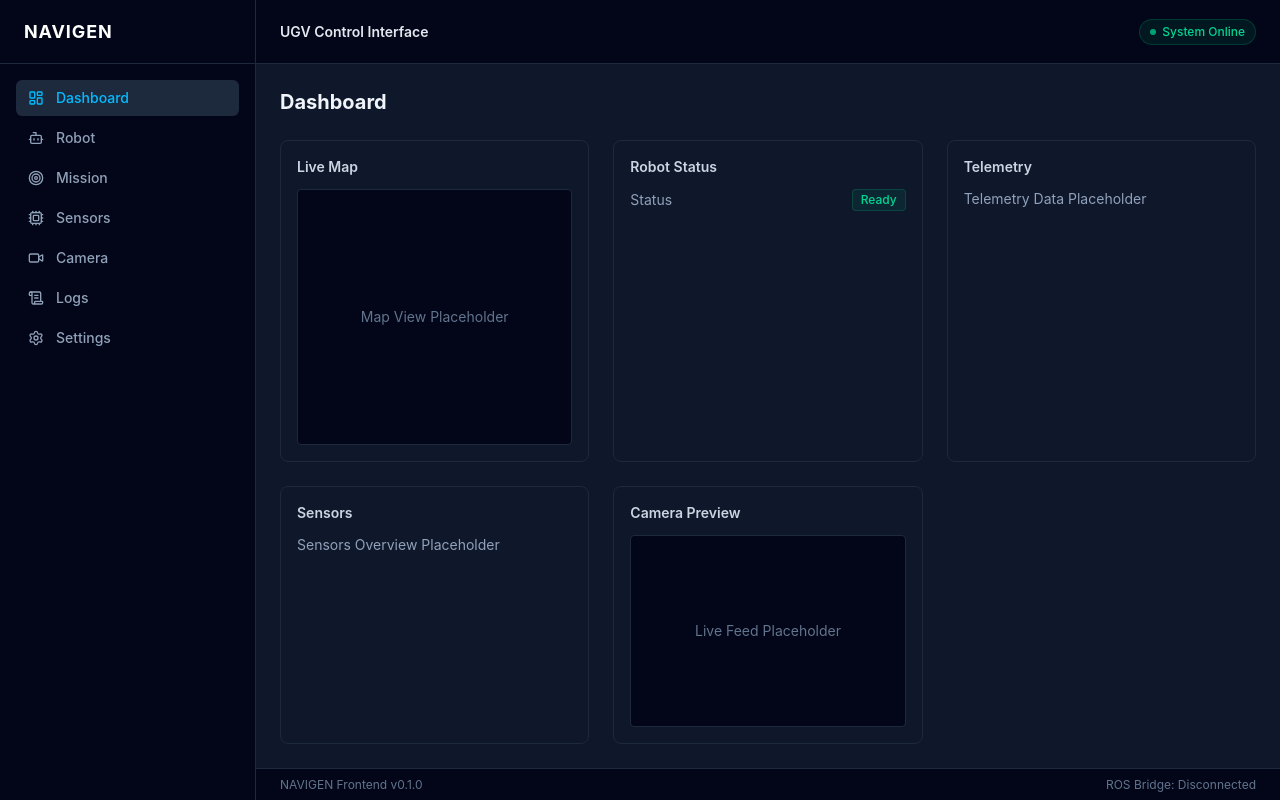
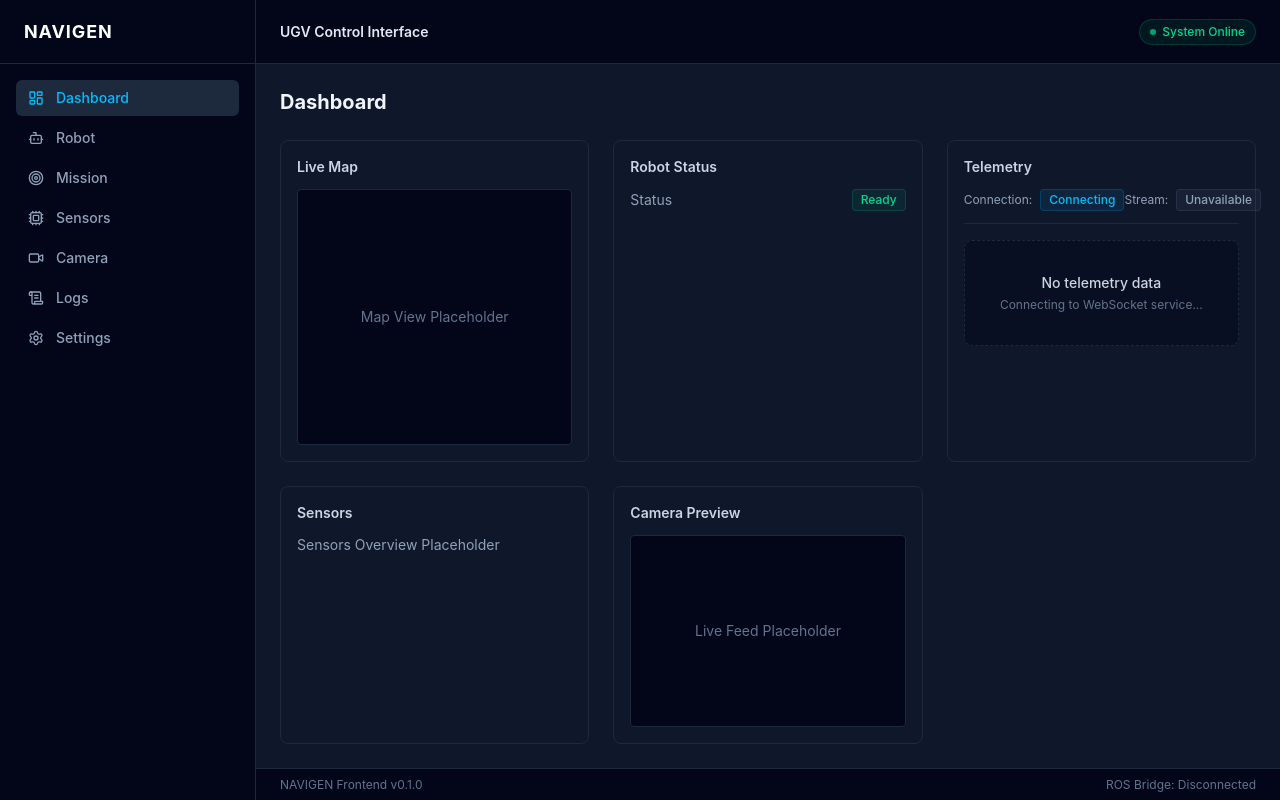
Before and after one commit to Bibek200619/NAVIGEN, a React (Vite) app in the folder web_app/frontend/: page /dashboard in a window 1280 px wide. Built offline with nearby package versions, Linux system fonts and the light colour scheme; no server answers.

Commit message:
feat(web): integrate live telemetry dashboard

```diff
--- a/web_app/frontend/src/components/dashboard/TelemetryPanel.tsx
+++ b/web_app/frontend/src/components/dashboard/TelemetryPanel.tsx
@@ -1,11 +1,123 @@
 import React from 'react';
 import { Panel } from '../common/Panel';
+import { StatusBadge } from '../common/StatusBadge';
+import { useTelemetry } from '../../hooks/useTelemetry';
+import type { WebSocketStatus } from '../../services/websocket';
+
+const getStatusBadgeConfig = (status: WebSocketStatus) => {
+  switch (status) {
+    case 'connected':
+      return { label: 'Connected', variant: 'success' as const };
+    case 'connecting':
+      return { label: 'Connecting', variant: 'info' as const };
+    case 'reconnecting':
+      return { label: 'Reconnecting', variant: 'warning' as const };
+    case 'disconnected':
+    default:
+      return { label: 'Disconnected', variant: 'danger' as const };
+  }
+};
 
 export const TelemetryPanel: React.FC = () => {
+  const { telemetry, status } = useTelemetry();
+  const statusConfig = getStatusBadgeConfig(status);
+
+  const streamBadge = !telemetry
+    ? { label: 'Unavailable', variant: 'default' as const }
+    : telemetry.isStale
+    ? { label: 'Stale', variant: 'warning' as const }
+    : { label: 'Live', variant: 'success' as const };
+
   return (
     <Panel title="Telemetry">
-      <div className="text-sm text-slate-400">
-        Telemetry Data Placeholder
+      <div className="space-y-4">
+        {/* Status header row */}
+        <div className="flex items-center justify-between pb-3 border-b border-slate-800 text-xs">
+          <div className="flex items-center gap-2">
+            <span className="text-slate-400">Connection:</span>
+            <StatusBadge status={statusConfig.label} variant={statusConfig.variant} />
+          </div>
+          <div className="flex items-center gap-2">
+            <span className="text-slate-400">Stream:</span>
+            <StatusBadge status={streamBadge.label} variant={streamBadge.variant} />
+          </div>
+        </div>
+
+        {/* Main telemetry content */}
+        {telemetry === null ? (
+          <div className="py-8 px-4 flex flex-col items-center justify-center text-center bg-slate-950/40 rounded-lg border border-dashed border-slate-800">
+            <span className="text-sm font-medium text-slate-300">No telemetry data</span>
+            <p className="text-xs text-slate-500 mt-1 max-w-xs">
+              {status === 'connected'
+                ? 'Connected to gateway. Waiting for incoming telemetry packets...'
+                : status === 'connecting'
+                ? 'Connecting to WebSocket service...'
+                : status === 'reconnecting'
+                ? 'Connection lost. Attempting to reconnect...'
+                : 'WebSocket disconnected. Telemetry unavailable.'}
+            </p>
+          </div>
+        ) : (
+          <div className="space-y-3">
+            {/* Battery Level */}
+            <div className="p-3 bg-slate-950/60 rounded-md border border-slate-800">
+              <div className="flex items-center justify-between text-xs mb-1.5">
+                <span className="text-slate-400">Battery Level</span>
+                <span className="font-semibold text-slate-200">
+                  {telemetry.batteryLevel !== undefined
+                    ? `${telemetry.batteryLevel.toFixed(1)}%`
+                    : '--'}
+                </span>
+              </div>
+              {telemetry.batteryLevel !== undefined && (
+                <div className="w-full bg-slate-800 rounded-full h-1.5 overflow-hidden">
+                  <div
+                    className={`h-full rounded-full transition-all duration-300 ${
+                      telemetry.batteryLevel > 50
+                        ? 'bg-emerald-500'
+                        : telemetry.batteryLevel > 20
+                        ? 'bg-amber-500'
+                        : 'bg-rose-500'
+                    }`}
+                    style={{
+                      width: `${Math.max(0, Math.min(100, telemetry.batteryLevel))}%`,
+                    }}
+                  />
+                </div>
+              )}
+            </div>
+
+            {/* Velocities grid */}
+            <div className="grid grid-cols-2 gap-3">
+              <div className="p-3 bg-slate-950/60 rounded-md border border-slate-800">
+                <div className="text-xs text-slate-400 mb-1">Linear Velocity</div>
+                <div className="text-base font-semibold text-slate-100">
+                  {telemetry.linearVelocity !== undefined
+                    ? telemetry.linearVelocity.toFixed(2)
+                    : '--'}
+                  <span className="text-xs font-normal text-slate-500 ml-1">m/s</span>
+                </div>
+              </div>
+
+              <div className="p-3 bg-slate-950/60 rounded-md border border-slate-800">
+                <div className="text-xs text-slate-400 mb-1">Angular Velocity</div>
+                <div className="text-base font-semibold text-slate-100">
+                  {telemetry.angularVelocity !== undefined
+                    ? telemetry.angularVelocity.toFixed(2)
+                    : '--'}
+                  <span className="text-xs font-normal text-slate-500 ml-1">rad/s</span>
+                </div>
+              </div>
+            </div>
+
+            {/* Last updated timestamp */}
+            {telemetry.timestamp ? (
+              <div className="text-[11px] text-slate-500 text-right">
+                Last packet: {new Date(telemetry.timestamp).toLocaleTimeString()}
+              </div>
+            ) : null}
+          </div>
+        )}
       </div>
     </Panel>
   );
--- a/web_app/frontend/src/hooks/useTelemetry.ts
+++ b/web_app/frontend/src/hooks/useTelemetry.ts
@@ -39,6 +39,7 @@
         connectionStatus: payload.connection_status,
         linearVelocity: payload.linear_velocity,
         angularVelocity: payload.angular_velocity,
+        isStale: payload.is_stale,
       });
     }
   }
--- a/web_app/frontend/src/types/telemetry.ts
+++ b/web_app/frontend/src/types/telemetry.ts
@@ -4,4 +4,5 @@
   connectionStatus?: 'connected' | 'disconnected' | 'connecting';
   linearVelocity?: number;
   angularVelocity?: number;
+  isStale?: boolean;
 }
```
